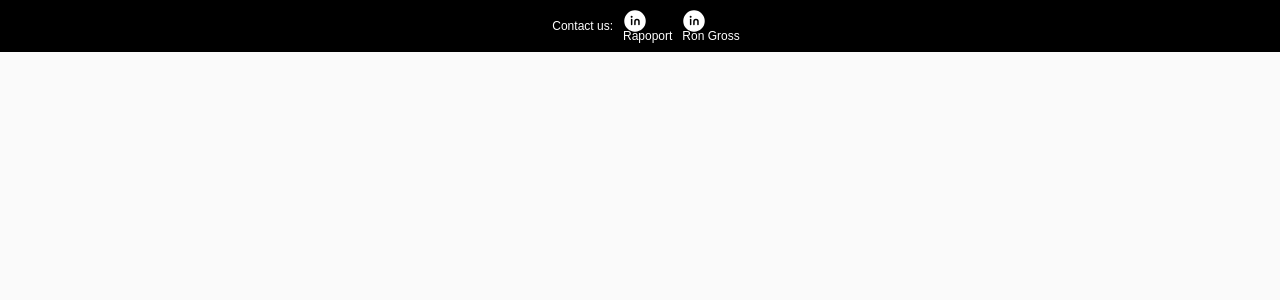
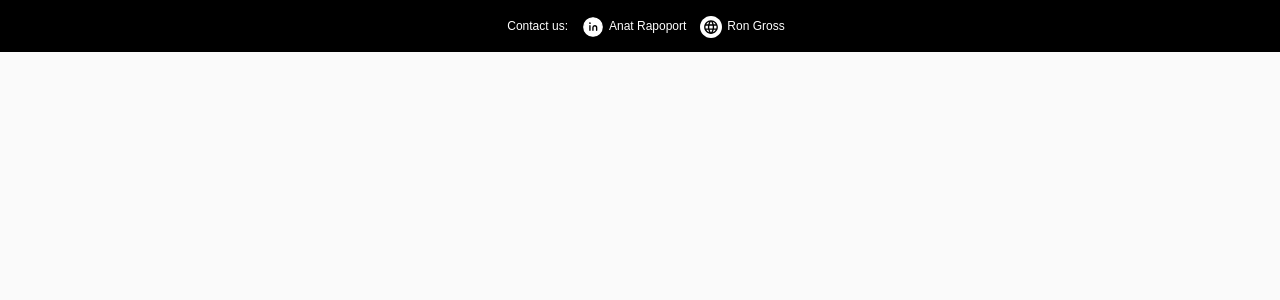
Before and after one commit to kugelblitz-one/nvc-bot, a Next.js app: page /components/footer/footer in a window 1280 px wide. Shown: the top 300 px of the page. Built offline with nearby package versions, Linux system fonts and the light colour scheme.

Commit message:
hide contact us

```diff
--- a/pages/components/footer/footer.jsx
+++ b/pages/components/footer/footer.jsx
@@ -4,17 +4,19 @@ import AppIcons from "../icons/icons";
 
 const Footer = () => (<footer className={styles.footerClass}>
         <div className={styles.linksContainer}>
-            Contact us:
+            <span className={styles.contactUs}>  Contact us:</span>
+
 
             <a className={styles.nameLink} href={'https://www.linkedin.com/in/anatrapoport/'}>
-                <div>
-                    <AppIcons type={'site'}  /> Rapoport
+                <div className={styles.divLink}>
+                    <AppIcons type={'linkedin'}/> <span> Anat Rapoport
+ </span>
                 </div>
 
             </a>
             <a className={styles.nameLink} href={'https://www.ripper234.com/'}>
-                <div>
-                    <AppIcons type={'linkedin'}  />   Ron Gross
+                <div className={styles.divLink}>
+                    <AppIcons type={'site'}/> <span>Ron Gross</span>
                 </div>
             </a>
         </div>
--- a/pages/components/footer/footer.module.css
+++ b/pages/components/footer/footer.module.css
@@ -14,7 +14,7 @@
 .linksContainer {
     font-size: 12px;
     display: flex;
-    gap: 10px;
+    gap: 14px;
     flex-direction: row;
     align-items: center;
 }
@@ -26,10 +26,20 @@
     color: white !important;
 
 }
+.divLink {
+   gap: 5px;
+    display: flex;
+    flex-direction: row;
+    align-items: center;
+    justify-content: center;
+}
 
 @media only screen and (max-width: 700px) {
     .linksContainer {
         /*gap: 70px;*/
     }
+    .contactUs {
+        display: none;
+    }
 
 }
--- a/pages/components/icons/icons.jsx
+++ b/pages/components/icons/icons.jsx
@@ -6,18 +6,21 @@ import React from "react";
  * @return {JSX.Element}
  * @constructor
  */
-const AppIcons = (type) => (
-    <div style={{width: "20px", height: "20px"}}>
-        <svg preserveAspectRatio="xMidYMid meet" data-bbox="2 2.002 20 20" xmlns="http://www.w3.org/2000/svg"
-             viewBox="0 0 24 24" height="24" width="24" data-type="ugc" role="presentation" aria-hidden="true">
+const AppIcons = ({type}) => {
+
+    return    (<div style={{width: "22px", height: "22px", display: "inline-flex"}}>
+
             {type === 'site' ?
+                <svg preserveAspectRatio="xMidYMid meet" data-bbox="2 2.002 20 20" xmlns="http://www.w3.org/2000/svg"
+                     viewBox="0 0 32 32" height="24" width="24" data-type="ugc" role="presentation" aria-hidden="true">
                 <g>
                     <path fill="#ffffff" d="M32 16c0 8.837-7.163 16-16 16S0 24.837 0 16 7.163 0 16 0s16 7.163 16 16z"
                           data-color="1"></path>
                     <path fill="#000000"
                           d="M15.99 6C10.47 6 6 10.48 6 16s4.47 10 9.99 10C21.52 26 26 21.52 26 16S21.52 6 15.99 6Zm6.93 6h-2.95a15.65 15.65 0 0 0-1.38-3.56A8.03 8.03 0 0 1 22.92 12ZM16 8.04c.83 1.2 1.48 2.53 1.91 3.96h-3.82c.43-1.43 1.08-2.76 1.91-3.96ZM8.26 18C8.1 17.36 8 16.69 8 16s.1-1.36.26-2h3.38c-.08.66-.14 1.32-.14 2 0 .68.06 1.34.14 2H8.26Zm.82 2h2.95c.32 1.25.78 2.45 1.38 3.56A7.987 7.987 0 0 1 9.08 20Zm2.95-8H9.08a7.987 7.987 0 0 1 4.33-3.56A15.65 15.65 0 0 0 12.03 12ZM16 23.96c-.83-1.2-1.48-2.53-1.91-3.96h3.82c-.43 1.43-1.08 2.76-1.91 3.96ZM18.34 18h-4.68c-.09-.66-.16-1.32-.16-2 0-.68.07-1.35.16-2h4.68c.09.65.16 1.32.16 2 0 .68-.07 1.34-.16 2Zm.25 5.56c.6-1.11 1.06-2.31 1.38-3.56h2.95a8.03 8.03 0 0 1-4.33 3.56ZM20.36 18c.08-.66.14-1.32.14-2 0-.68-.06-1.34-.14-2h3.38c.16.64.26 1.31.26 2s-.1 1.36-.26 2h-3.38Z"
                           data-color="2"></path>
-                </g> : <g>
+                </g> </svg>:    <svg preserveAspectRatio="xMidYMid meet" data-bbox="2 2.002 20 20" xmlns="http://www.w3.org/2000/svg"
+                               viewBox="0 0 24 24" height="24" width="24" data-type="ugc" role="presentation" aria-hidden="true"> <g>
                     <path fill="#ffffff" d="M19.07 4.93a10 10 0 1 1-14.14 0c3.905-3.904 10.235-3.904 14.14 0"
                           clip-rule="evenodd"
                           fill-rule="evenodd"></path>
@@ -31,9 +34,9 @@ const AppIcons = (type) => (
                     <path stroke-linejoin="round" stroke-linecap="round" stroke-width="1.5" stroke="#000000"
                           d="M8.65 7.61a.2.2 0 0 0-.21.2.21.21 0 0 0 .21.19.2.2 0 0 0 .2-.21.2.2 0 0 0-.2-.2"
                           fill="none"></path>
-                </g>}
-        </svg>
+                </g> </svg>}
+
     </div>
-)
+)}
 
 export default AppIcons
```
